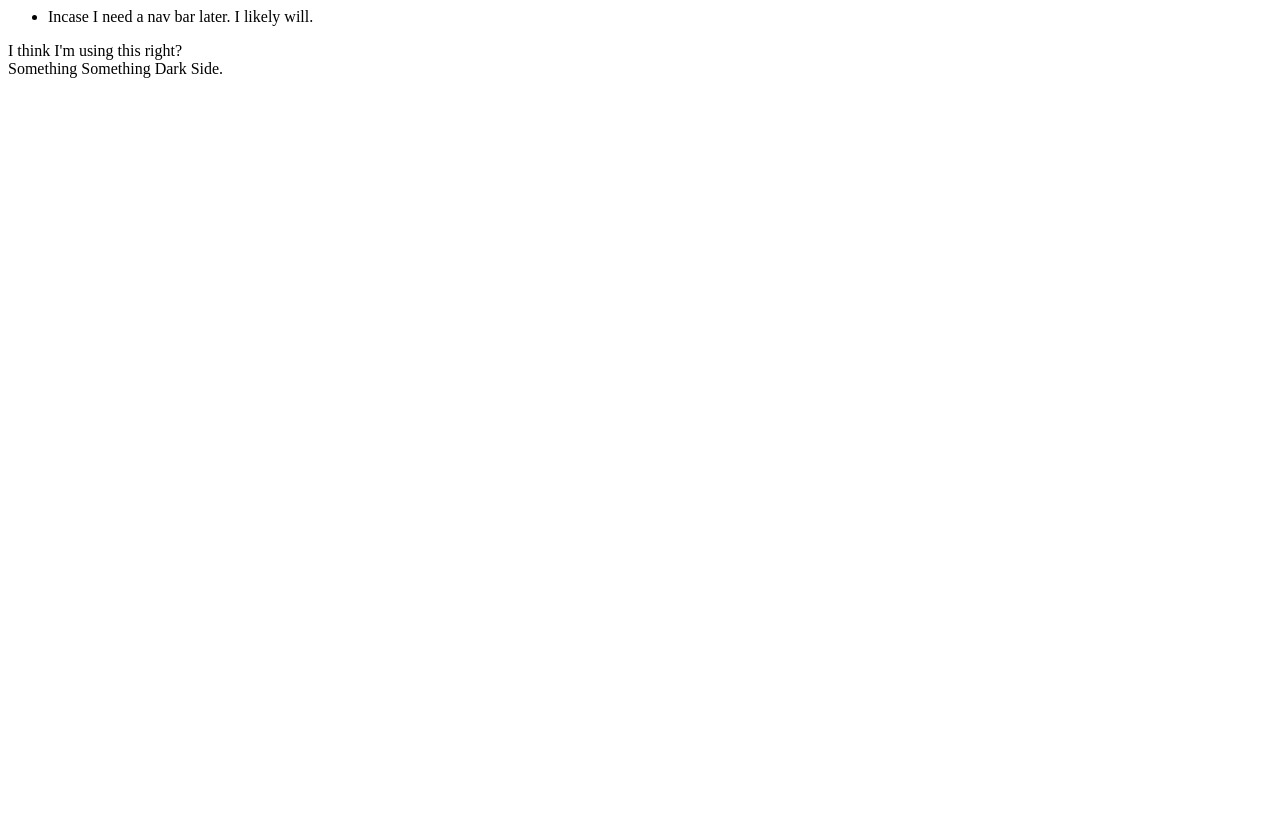
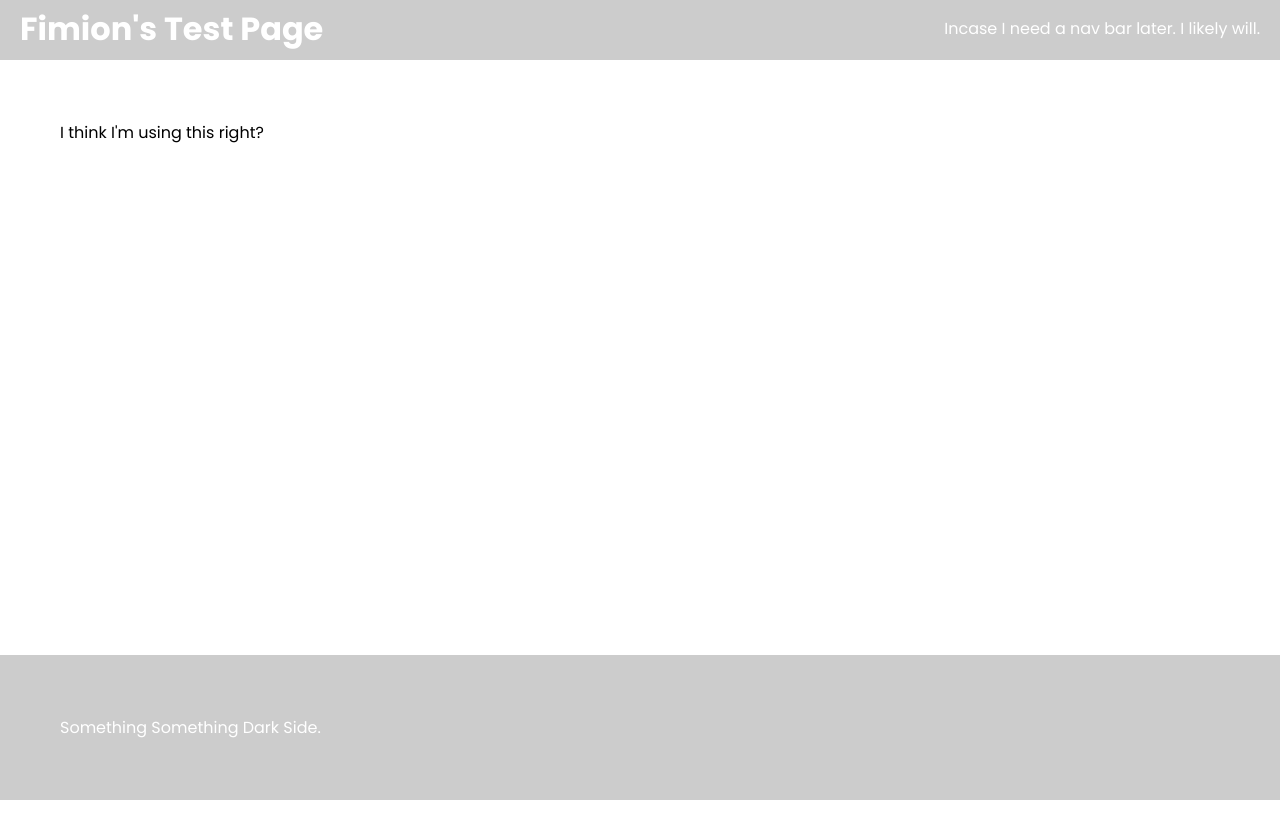
Before and after one commit to fimion/FrontEndTests, a plain HTML site: page docs/index.html in a window 1280 px wide. Before the commit the page ends 800 px from the top, so only its background shows below. Drawn offline with Linux system fonts and the light colour scheme.

Commit message:
adding CSS. Added blank js file

```diff
--- /dev/null
+++ b/docs/css/main.css
@@ -0,0 +1,64 @@
+/* start off with a reset */
+* {box-sizing: border-box;-moz-box-sizing: border-box;-webkit-box-sizing: border-box}
+html,
+body {width: 100%;height: 100%;font-size: 16px;margin: 0;padding: 0;}
+html {font-size: 100%;text-rendering: optimizeLegibility !important;}
+
+body{
+    font-family: 'Poppins', sans-serif;
+}
+
+/* now we can start defining things */
+
+/** Header Area **/
+header{
+    height: 60px;
+    width: 100%;
+    position: fixed;
+    top:0;
+    left: 0;
+    color: #fff;
+    background: #ccc;
+    z-index: 2;
+    padding-left:20px;
+}
+
+header h1{
+    display: inline-block;
+    line-height: 16px;
+}
+
+nav{
+    position: absolute;
+    top:0;
+    right:20px;
+    display: inline-block;
+}
+
+nav ul{
+    list-style: none;
+}
+nav ul li{
+    display:inline-block;
+}
+
+
+
+/** Main Area **/
+main{
+    position:relative;
+    margin-top:60px;
+    padding:60px;
+}
+
+
+/** Footer Area **/
+footer{
+    position:absolute;
+    bottom:0;
+    left:0;
+    background:#ccc;
+    color:#fff;
+    padding: 60px;
+    width:100%;
+}
--- a/docs/index.html
+++ b/docs/index.html
@@ -1,7 +1,11 @@
 <html>
 <head><title>Fimion's Test Space</title></head>
+<link href="https://fonts.googleapis.com/css?family=Poppins:300,400,500,600,700" rel="stylesheet">
+<link href="./css/main.css" rel="stylesheet">
+<script src="./js/main.js" type="text/javascript"></script>
 <body>
 <header>
+    <h1>Fimion's Test Page</h1>
     <nav>
         <ul>
             <li>Incase I need a nav bar later. I likely will.</li>
--- /dev/null
+++ b/docs/js/main.js
@@ -0,0 +1,3 @@
+/**
+ * Created by ariviere on 11/18/2016.
+ */
```
